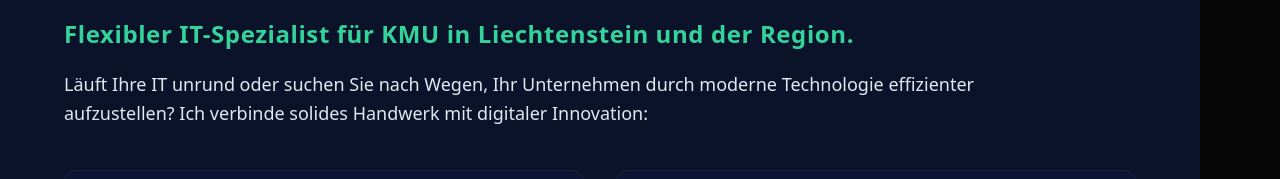
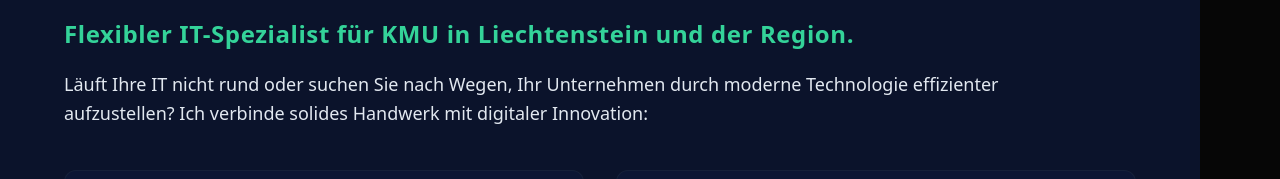
Before and after one commit to vidal-renao/vidal-pro-portfolio, a Next.js app: page /export/ad-banner in a window 1280 px wide. Shown: the part 226-405 px from the top of the page. Built offline with nearby package versions, Linux system fonts and the light colour scheme.

Commit message:
fix: update lead copy + remove unused React import in OptimizedAdBanner

```diff
--- a/components/marketing/OptimizedAdBanner.jsx
+++ b/components/marketing/OptimizedAdBanner.jsx
@@ -1,6 +1,5 @@
 "use client";
 
-import React from "react";
 import { QRCodeSVG } from "qrcode.react";
 
 // Centralized Data Node — edit CONFIG to update any future publication
@@ -15,7 +14,7 @@ const CONFIG = {
     badge: "IT-INFRASTRUKTUR & KI-AUTOMATISIERUNG",
     title: "Ihre IT-Infrastruktur & digitale Zukunft – Alles aus einer Hand.",
     subtitle: "Flexibler IT-Spezialist für KMU in Liechtenstein und der Region.",
-    lead: "Läuft Ihre IT unrund oder suchen Sie nach Wegen, Ihr Unternehmen durch moderne Technologie effizienter aufzustellen? Ich verbinde solides Handwerk mit digitaler Innovation:",
+    lead: "Läuft Ihre IT nicht rund oder suchen Sie nach Wegen, Ihr Unternehmen durch moderne Technologie effizienter aufzustellen? Ich verbinde solides Handwerk mit digitaler Innovation:",
     services: [
       {
         icon: "🛠️",
```
